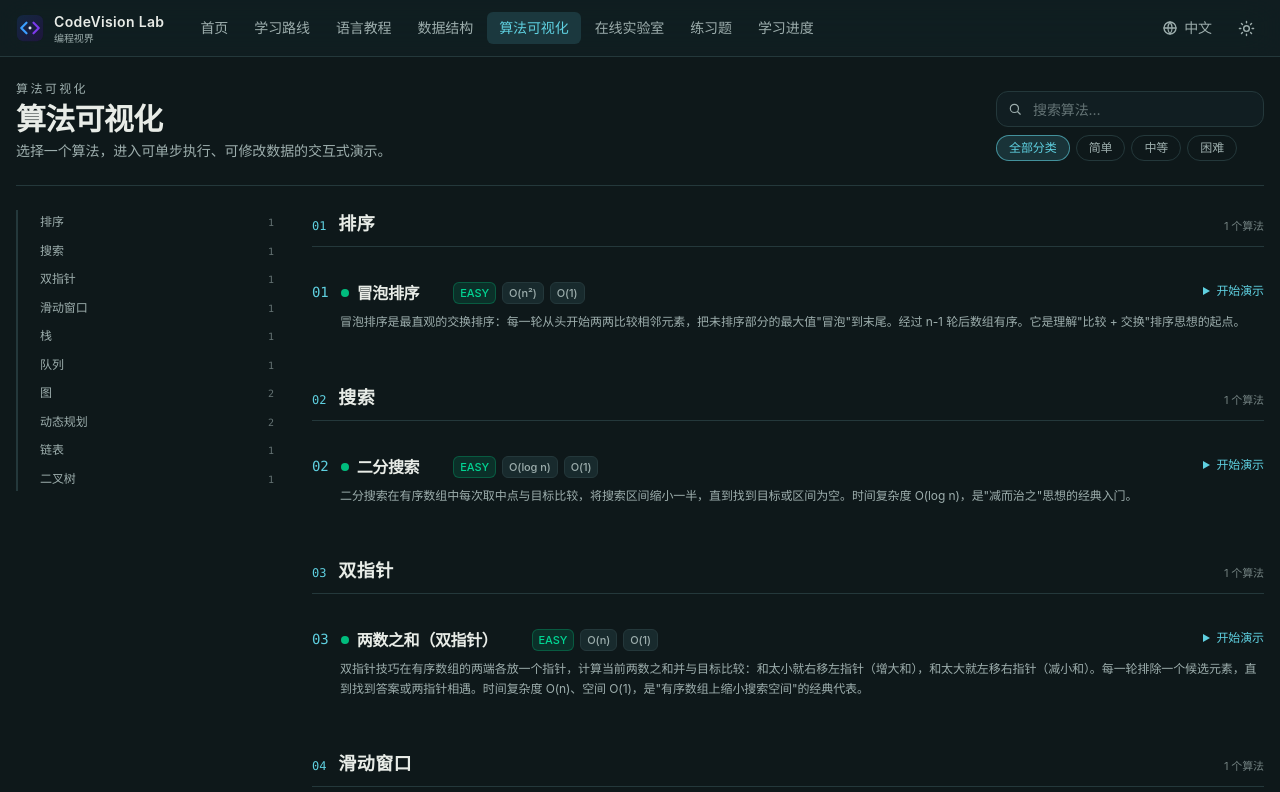
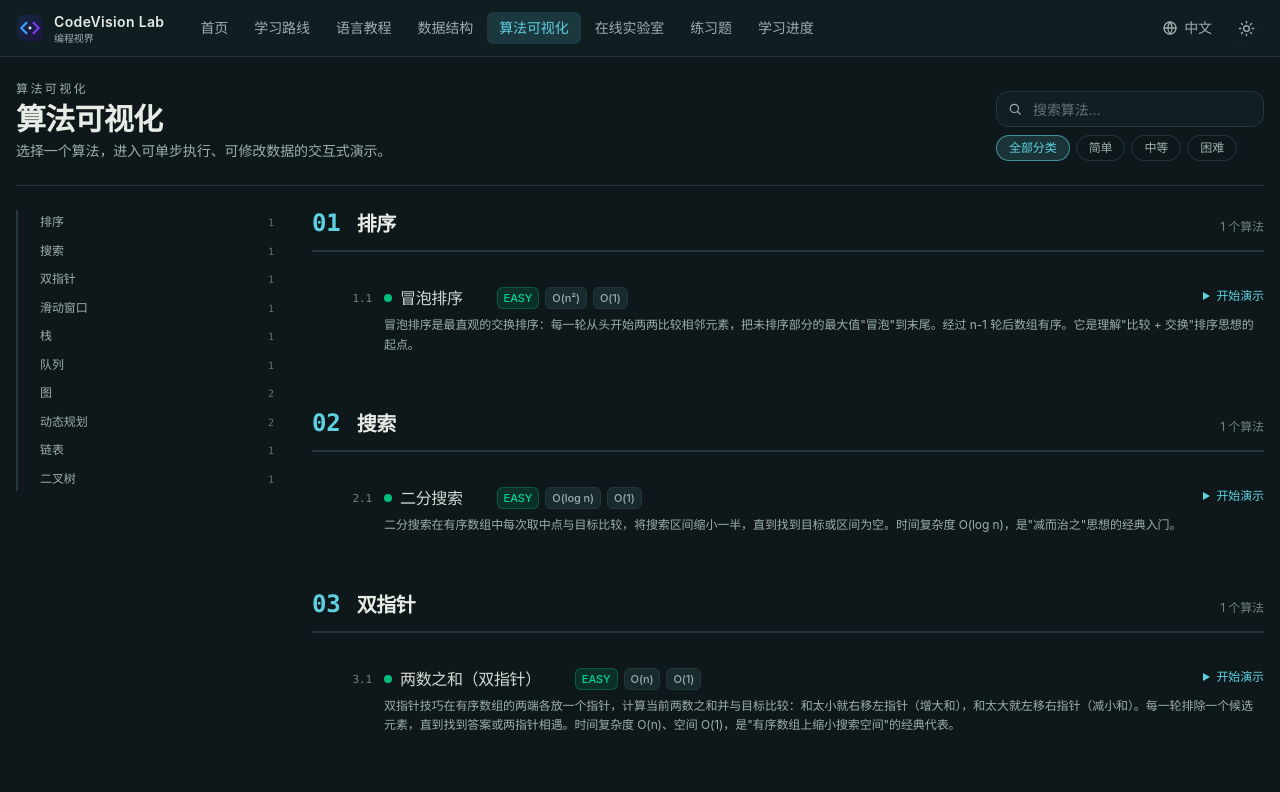
Before and after one commit to Entropicmaker/codevision-lab, a React (Vite) app: page /algorithms in a window 1280 px wide. Shown: the top 792 px of the page. Built offline with nearby package versions, Linux system fonts and the light colour scheme.

Commit message:
style: 重建书籍排版层级——PART 大标题 / 章大编号大标题 / 条目章.节子编号弱化缩进

```diff
--- a/src/components/layout/BookPage.tsx
+++ b/src/components/layout/BookPage.tsx
@@ -1,5 +1,6 @@
 import type { ReactNode } from 'react';
 import { useI18n } from '../../hooks/useI18n';
+import { cn } from '../../lib/cn';
 
 export interface BookTocEntry {
   id: string;
@@ -117,18 +118,21 @@ export function BookSection({
   children: ReactNode;
 }) {
   return (
-    <section id={`sec-${id}`} className="mb-8 scroll-mt-20">
-      <div className="mb-3 flex items-baseline gap-3 border-b border-border pb-2">
-        <span className="font-mono text-xs text-accent">{String(index).padStart(2, '0')}</span>
-        <h2 className="text-lg font-semibold tracking-wide">{title}</h2>
-        {right && <span className="ml-auto text-[11px] text-muted/70">{right}</span>}
+    <section id={`sec-${id}`} className="mb-10 scroll-mt-20">
+      {/* 章头：大号编号 + 大标题，层级一目了然 */}
+      <div className="mb-4 flex items-baseline gap-4 border-b-2 border-border pb-3">
+        <span className="shrink-0 font-mono text-2xl font-bold leading-none text-accent">
+          {String(index).padStart(2, '0')}
+        </span>
+        <h2 className="text-xl font-semibold tracking-tight">{title}</h2>
+        {right && <span className="ml-auto text-xs text-muted/70">{right}</span>}
       </div>
       <div className="flex flex-col">{children}</div>
     </section>
   );
 }
 
-/** 阅读流中的条目行（书籍式纵向列表项） */
+/** 阅读流中的条目行（书籍式纵向列表项，相对章缩进一层） */
 export function BookEntry({
   number,
   title,
@@ -136,30 +140,50 @@ export function BookEntry({
   description,
   action,
   accentDot,
+  indent = true,
 }: {
+  /** 子编号：章.节（如 "1.3"），弱化显示 */
   number?: string;
   title: ReactNode;
   meta?: ReactNode;
   description?: ReactNode;
   action?: ReactNode;
   accentDot?: string;
+  /** 是否相对章头缩进一层 */
+  indent?: boolean;
 }) {
   return (
-    <article className="flex flex-col gap-2 border-b border-border/60 py-5 last:border-b-0">
+    <article
+      className={cn(
+        'flex flex-col gap-1.5 border-b border-border/60 py-4 last:border-b-0',
+        indent && 'ml-6',
+      )}
+    >
       <div className="flex flex-wrap items-baseline gap-3">
-        {number && <span className="shrink-0 font-mono text-sm text-accent">{number}</span>}
+        {number && (
+          <span className="w-9 shrink-0 text-right font-mono text-[11px] text-muted/70">{number}</span>
+        )}
         {accentDot && (
           <span
-            className="h-2 w-2 shrink-0 self-center rounded-full"
+            className="h-1.5 w-1.5 shrink-0 self-center rounded-full"
             style={{ backgroundColor: accentDot }}
             aria-hidden
           />
         )}
-        <h3 className="text-base font-semibold leading-snug">{title}</h3>
+        <h3 className="text-base font-medium leading-snug text-text/90">{title}</h3>
         {meta && <span className="flex flex-wrap items-center gap-1.5">{meta}</span>}
         {action && <span className="ml-auto">{action}</span>}
       </div>
-      {description && <div className="pl-7 text-xs leading-relaxed text-muted">{description}</div>}
+      {description && (
+        <div
+          className={cn(
+            'text-xs leading-relaxed text-muted',
+            number ? 'pl-12' : indent ? 'pl-6' : 'pl-0',
+          )}
+        >
+          {description}
+        </div>
+      )}
     </article>
   );
 }
--- a/src/pages/AlgorithmsPage.tsx
+++ b/src/pages/AlgorithmsPage.tsx
@@ -39,8 +39,6 @@ export function AlgorithmsPage() {
     label: t.algorithms.categories[cat.id],
     count: filtered.filter((m) => m.category === cat.id).length,
   }));
-
-  let entryNumber = 0;
 
   const toolbar = (
     <div className="flex flex-col gap-2">
@@ -92,14 +90,13 @@ export function AlgorithmsPage() {
             title={t.algorithms.categories[cat.id]}
             right={`${items.length} ${locale === 'zh' ? '个算法' : 'algorithms'}`}
           >
-            {items.map((meta) => {
-              entryNumber += 1;
+            {items.map((meta, idx) => {
               const done = completedAlgorithms[meta.id] !== undefined;
               const fav = favorites.includes(meta.id);
               return (
                 <BookEntry
                   key={meta.id}
-                  number={String(entryNumber).padStart(2, '0')}
+                  number={`${ci + 1}.${idx + 1}`}
                   accentDot={undefined}
                   title={
                     <Link
--- a/src/pages/ExercisesPage.tsx
+++ b/src/pages/ExercisesPage.tsx
@@ -26,8 +26,6 @@ export function ExercisesPage() {
     count: list.length,
   }));
 
-  let entryNumber = 0;
-
   return (
     <BookPage
       kicker={t.nav.exercises}
@@ -54,12 +52,11 @@ export function ExercisesPage() {
             title={languageName(lang)}
             right={`${list.length} ${locale === 'zh' ? '题' : 'exercises'}`}
           >
-            {list.map((lesson) => {
-              entryNumber += 1;
+            {list.map((lesson, idx) => {
               return (
                 <BookEntry
                   key={lesson.id}
-                  number={String(entryNumber).padStart(2, '0')}
+                  number={`${li + 1}.${idx + 1}`}
                   title={
                     <Link
                       to={`/learn/${lesson.language}/${lesson.id}`}
--- a/src/pages/LessonTreePage.tsx
+++ b/src/pages/LessonTreePage.tsx
@@ -137,13 +137,13 @@ export function LessonTreePage() {
         <div className="flex min-w-0 flex-col">
           {groups.map((group, gi) => (
             <section key={group.id} className="mb-8">
-              {/* Part 标题 */}
-              <div className="mb-4 flex items-baseline gap-3 border-b border-border pb-2">
-                <span className="font-mono text-xs text-accent">
+              {/* Part 标题（最大层级） */}
+              <div className="mb-5 flex flex-wrap items-baseline gap-3 border-b-2 border-border pb-3">
+                <span className="font-mono text-xs font-semibold uppercase tracking-[0.18em] text-accent">
                   PART {gi + 1}
                 </span>
-                <h2 className="text-lg font-semibold tracking-wide">{localize(group.title)}</h2>
-                <span className="ml-auto text-[11px] text-muted/70">
+                <h2 className="text-2xl font-bold tracking-tight">{localize(group.title)}</h2>
+                <span className="ml-auto text-xs text-muted/70">
                   {group.chapters.length} {locale === 'zh' ? '章' : 'chapters'}
                 </span>
               </div>
@@ -156,29 +156,33 @@ export function LessonTreePage() {
                     <article
                       key={chapter.id}
                       id={`ch-${chapter.id}`}
-                      className="scroll-mt-20 border-b border-border/60 py-5 last:border-b-0"
+                      className="scroll-mt-20 border-b border-border/60 py-6 last:border-b-0"
                     >
-                      <div className="flex items-baseline gap-3">
-                        <span className="shrink-0 font-mono text-sm text-accent">
+                      {/* 章：大编号 + 大标题（层级高于小节） */}
+                      <div className="flex items-baseline gap-4">
+                        <span className="shrink-0 font-mono text-2xl font-bold leading-none text-accent">
                           {String(chapterNumber).padStart(2, '0')}
                         </span>
-                        <h3 className="text-base font-semibold leading-snug">
+                        <h3 className="text-xl font-semibold leading-snug tracking-tight">
                           {localize(chapter.title)}
                         </h3>
                       </div>
 
-                      {/* 已上线的知识点（可学习链接） */}
+                      {/* 已上线的知识点（可学习链接，小节层级） */}
                       {chapterLessons.length > 0 && (
-                        <div className="mt-3 flex flex-col gap-1 pl-7">
-                          {chapterLessons.map((lesson) => (
+                        <div className="mt-3 flex flex-col gap-1 pl-10">
+                          {chapterLessons.map((lesson, li) => (
                             <Link
                               key={lesson.id}
                               to={`/learn/${language}/${lesson.id}`}
-                              className="group flex items-center gap-2 rounded-lg px-2 py-2 transition-colors hover:bg-surface2"
+                              className="group flex items-baseline gap-3 rounded-lg px-2 py-1.5 transition-colors hover:bg-surface2"
                             >
+                              <span className="w-8 shrink-0 text-right font-mono text-[11px] text-muted/70">
+                                {chapterNumber}.{li + 1}
+                              </span>
                               <span
                                 className={cn(
-                                  'h-1.5 w-1.5 shrink-0 rounded-full',
+                                  'h-1.5 w-1.5 shrink-0 self-center rounded-full',
                                   DIFFICULTY_DOT[lesson.difficulty],
                                 )}
                                 aria-hidden
@@ -196,7 +200,7 @@ export function LessonTreePage() {
                       )}
 
                       {/* 章节主题一览 */}
-                      <div className="mt-2 flex flex-wrap gap-x-3 gap-y-1 pl-7">
+                      <div className="mt-2 flex flex-wrap gap-x-3 gap-y-1 pl-12">
                         {chapter.topics.map((topic) => (
                           <span key={topic} className="text-[11px] text-muted/80">
                             {topic}
--- a/src/pages/StructuresPage.tsx
+++ b/src/pages/StructuresPage.tsx
@@ -115,6 +115,7 @@ export function StructuresPage() {
             }
           >
             <BookEntry
+              indent={false}
               title={
                 <span className="inline-flex items-center gap-2">
                   <span aria-hidden>{structure.icon}</span>
```
Also changed, not shown: 3 other files (tests, documents, lock files or other folders).
